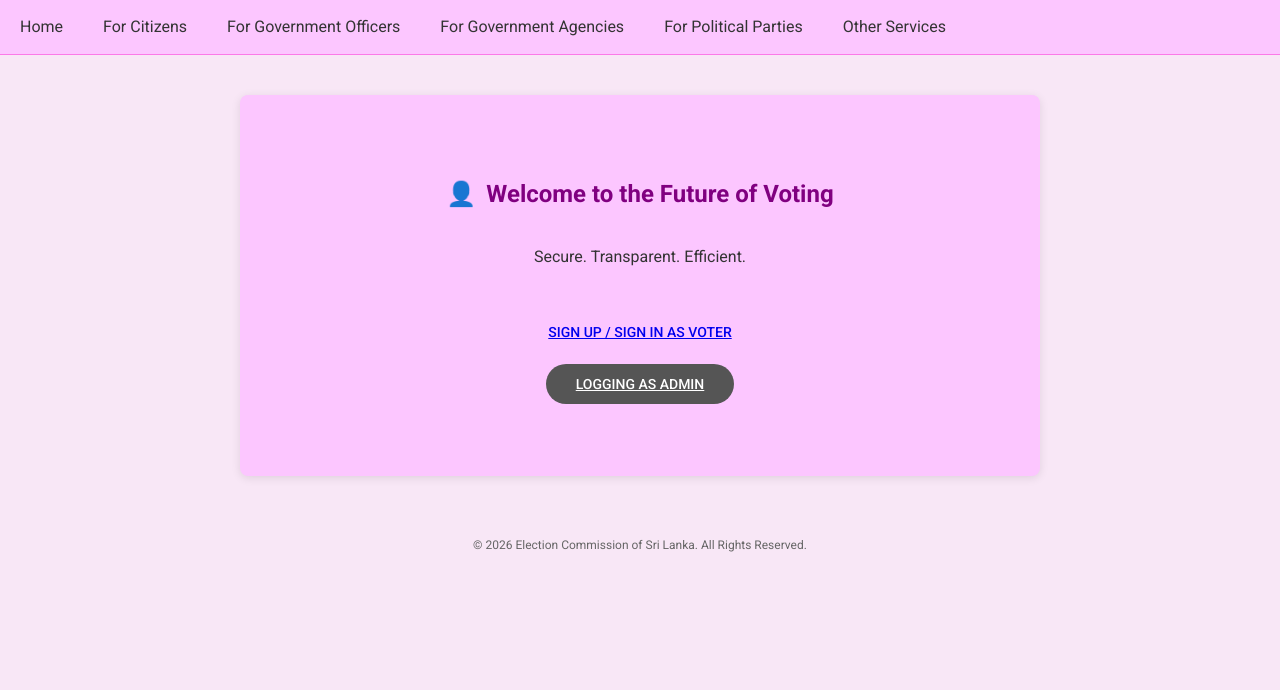
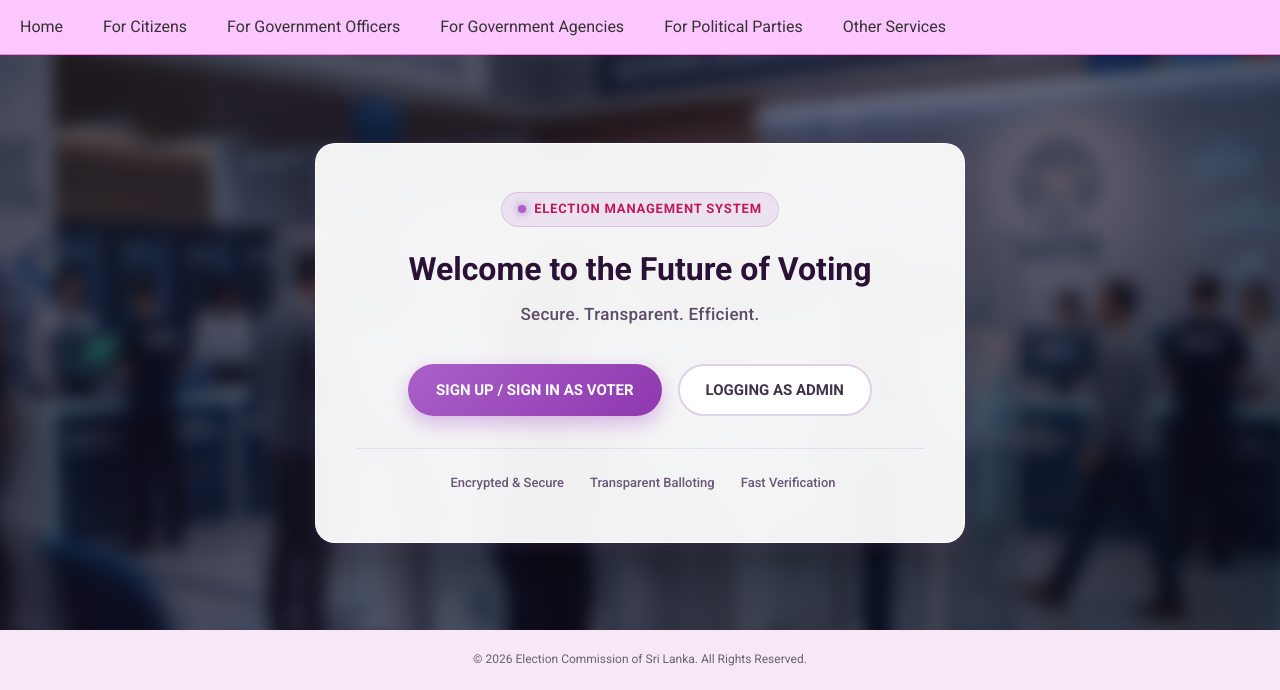
Before and after one commit to Ehashan/Election-Management-System---Voter-Management, a Django app: page / in a window 1280 px wide. Shown: the part 177-867 px from the top of the page. Before the commit the page ends 729 px from the top, so only its background shows below. Run offline with Django 5.2, Linux system fonts and the light colour scheme.

Commit message:
feat: add homepage template, background image, and styling for voter management interface

```diff
--- a/static/css/style.css
+++ b/static/css/style.css
@@ -349,5 +349,216 @@ footer {
     padding: 20px;
     color: var(--text-gray);
     font-size: 12px;
-    margin-top: 40px;
+    margin-top: 0;
 }
+
+/* ===================================
+   Home Hero Background & Voting Modal
+   =================================== */
+.home-hero-section {
+    position: relative;
+    min-height: calc(100vh - 225px);
+    display: flex;
+    align-items: center;
+    justify-content: center;
+    padding: 60px 20px;
+    overflow: hidden;
+}
+
+/* Sample Image Background with Blur */
+.hero-bg-layer {
+    position: absolute;
+    top: -25px;
+    left: -25px;
+    right: -25px;
+    bottom: -25px;
+    background-image: url('/static/images/voting_bg.jpg');
+    background-size: cover;
+    background-position: center;
+    background-repeat: no-repeat;
+    filter: blur(8px);
+    transform: scale(1.06);
+    z-index: 1;
+}
+
+/* Darkening Overlay for Visibility & Contrast */
+.hero-overlay-layer {
+    position: absolute;
+    top: 0;
+    left: 0;
+    right: 0;
+    bottom: 0;
+    background: linear-gradient(
+        135deg,
+        rgba(15, 10, 25, 0.62) 0%,
+        rgba(25, 15, 38, 0.55) 50%,
+        rgba(10, 8, 20, 0.68) 100%
+    );
+    z-index: 2;
+}
+
+/* High Visibility Modal Card */
+.voting-modal-card {
+    position: relative;
+    z-index: 3;
+    max-width: 650px;
+    width: 100%;
+    background: rgba(255, 255, 255, 0.94);
+    backdrop-filter: blur(16px);
+    -webkit-backdrop-filter: blur(16px);
+    border: 1px solid rgba(255, 255, 255, 0.85);
+    border-radius: 20px;
+    padding: 48px 40px;
+    text-align: center;
+    box-shadow: 0 24px 60px rgba(0, 0, 0, 0.35), 0 4px 16px rgba(170, 96, 200, 0.2);
+    animation: fadeInModal 0.7s cubic-bezier(0.16, 1, 0.3, 1) forwards;
+}
+
+@keyframes fadeInModal {
+    from {
+        opacity: 0;
+        transform: translateY(20px) scale(0.98);
+    }
+    to {
+        opacity: 1;
+        transform: translateY(0) scale(1);
+    }
+}
+
+.modal-badge {
+    display: inline-flex;
+    align-items: center;
+    gap: 8px;
+    background: rgba(170, 96, 200, 0.12);
+    color: var(--primary-pink-dark);
+    font-size: 13px;
+    font-weight: 700;
+    text-transform: uppercase;
+    letter-spacing: 0.8px;
+    padding: 6px 16px;
+    border-radius: 50px;
+    margin-bottom: 22px;
+    border: 1px solid rgba(170, 96, 200, 0.25);
+}
+
+.badge-dot {
+    width: 8px;
+    height: 8px;
+    background-color: var(--primary-pink);
+    border-radius: 50px;
+    display: inline-block;
+    box-shadow: 0 0 8px var(--primary-pink);
+}
+
+.voting-modal-card .modal-title {
+    color: #2b1136;
+    font-size: 32px;
+    font-weight: 800;
+    line-height: 1.25;
+    margin-bottom: 12px;
+    text-align: center;
+    display: block;
+}
+
+.voting-modal-card .modal-title::before {
+    display: none; /* override global h2 icon */
+}
+
+.modal-subtitle {
+    color: #5d4b68;
+    font-size: 17px;
+    font-weight: 500;
+    margin-bottom: 36px;
+    letter-spacing: 0.3px;
+}
+
+.modal-actions {
+    display: flex;
+    justify-content: center;
+    gap: 16px;
+    flex-wrap: wrap;
+    margin-bottom: 32px;
+}
+
+.btn-hero-primary {
+    background: linear-gradient(135deg, #aa60c8 0%, #8e38af 100%);
+    color: white;
+    font-size: 15px;
+    font-weight: 600;
+    padding: 14px 28px;
+    border-radius: 50px;
+    text-decoration: none;
+    box-shadow: 0 8px 20px rgba(170, 96, 200, 0.4);
+    transition: all 0.25s ease;
+    display: inline-flex;
+    align-items: center;
+    justify-content: center;
+}
+
+.btn-hero-primary:hover {
+    background: linear-gradient(135deg, #9b4fbc 0%, #7d2a9d 100%);
+    transform: translateY(-2px);
+    box-shadow: 0 12px 26px rgba(170, 96, 200, 0.55);
+    color: white;
+}
+
+.btn-hero-secondary {
+    background: #ffffff;
+    color: #403248;
+    border: 2px solid #e0d0e8;
+    font-size: 15px;
+    font-weight: 600;
+    padding: 12px 26px;
+    border-radius: 50px;
+    text-decoration: none;
+    transition: all 0.25s ease;
+    display: inline-flex;
+    align-items: center;
+    justify-content: center;
+}
+
+.btn-hero-secondary:hover {
+    background: #fdf6ff;
+    border-color: var(--primary-pink);
+    color: var(--primary-pink-dark);
+    transform: translateY(-2px);
+    box-shadow: 0 6px 18px rgba(0, 0, 0, 0.08);
+}
+
+.modal-features {
+    display: flex;
+    justify-content: center;
+    align-items: center;
+    gap: 20px;
+    flex-wrap: wrap;
+    padding-top: 24px;
+    border-top: 1px solid rgba(170, 96, 200, 0.15);
+}
+
+.feature-item {
+    display: inline-flex;
+    align-items: center;
+    gap: 6px;
+    font-size: 13px;
+    color: #6a5775;
+    font-weight: 500;
+}
+
+.feature-icon {
+    font-size: 15px;
+}
+
+@media (max-width: 600px) {
+    .voting-modal-card {
+        padding: 32px 20px;
+    }
+    .voting-modal-card .modal-title {
+        font-size: 24px;
+    }
+    .modal-actions {
+        flex-direction: column;
+    }
+    .btn-hero-primary, .btn-hero-secondary {
+        width: 100%;
+    }
+}
--- a/templates/home.html
+++ b/templates/home.html
@@ -1,14 +1,38 @@
 {% extends 'base.html' %}
 
 {% block content %}
-<div class="container" style="text-align: center;">
-    <h2 data-i18n="home_title">Welcome to the Future of Voting</h2>
-    <p data-i18n="home_subtitle">Secure. Transparent. Efficient.</p>
+<div class="home-hero-section">
+    <div class="hero-bg-layer" aria-hidden="true"></div>
+    <div class="hero-overlay-layer" aria-hidden="true"></div>
 
-    <div style="margin-top: 50px;">
-        <a href="{% url 'voter_signup' %}" class="btn" data-i18n="home_voter_btn">Sign Up / Sign In as Voter</a>
-        <br><br>
-        <a href="{% url 'admin_login' %}" class="btn btn-secondary" data-i18n="home_admin_btn">Logging as Admin</a>
+    <div class="voting-modal-card">
+        <div class="modal-badge">
+            <span class="badge-dot"></span>
+            <span>Election Management System</span>
+        </div>
+
+        <h2 class="modal-title" data-i18n="home_title">Welcome to the Future of Voting</h2>
+        <p class="modal-subtitle" data-i18n="home_subtitle">Secure. Transparent. Efficient.</p>
+
+        <div class="modal-actions">
+            <a href="{% url 'voter_signup' %}" class="btn btn-hero-primary" data-i18n="home_voter_btn">Sign Up / Sign In as Voter</a>
+            <a href="{% url 'admin_login' %}" class="btn btn-hero-secondary" data-i18n="home_admin_btn">Logging as Admin</a>
+        </div>
+
+        <div class="modal-features">
+            <div class="feature-item">
+                <span class="feature-icon"></span>
+                <span>Encrypted & Secure</span>
+            </div>
+            <div class="feature-item">
+                <span class="feature-icon"></span>
+                <span>Transparent Balloting</span>
+            </div>
+            <div class="feature-item">
+                <span class="feature-icon"></span>
+                <span>Fast Verification</span>
+            </div>
+        </div>
     </div>
 </div>
 {% endblock %}
```
Also changed, not shown: db.sqlite3, static/images/voting_bg.jpg (added).
